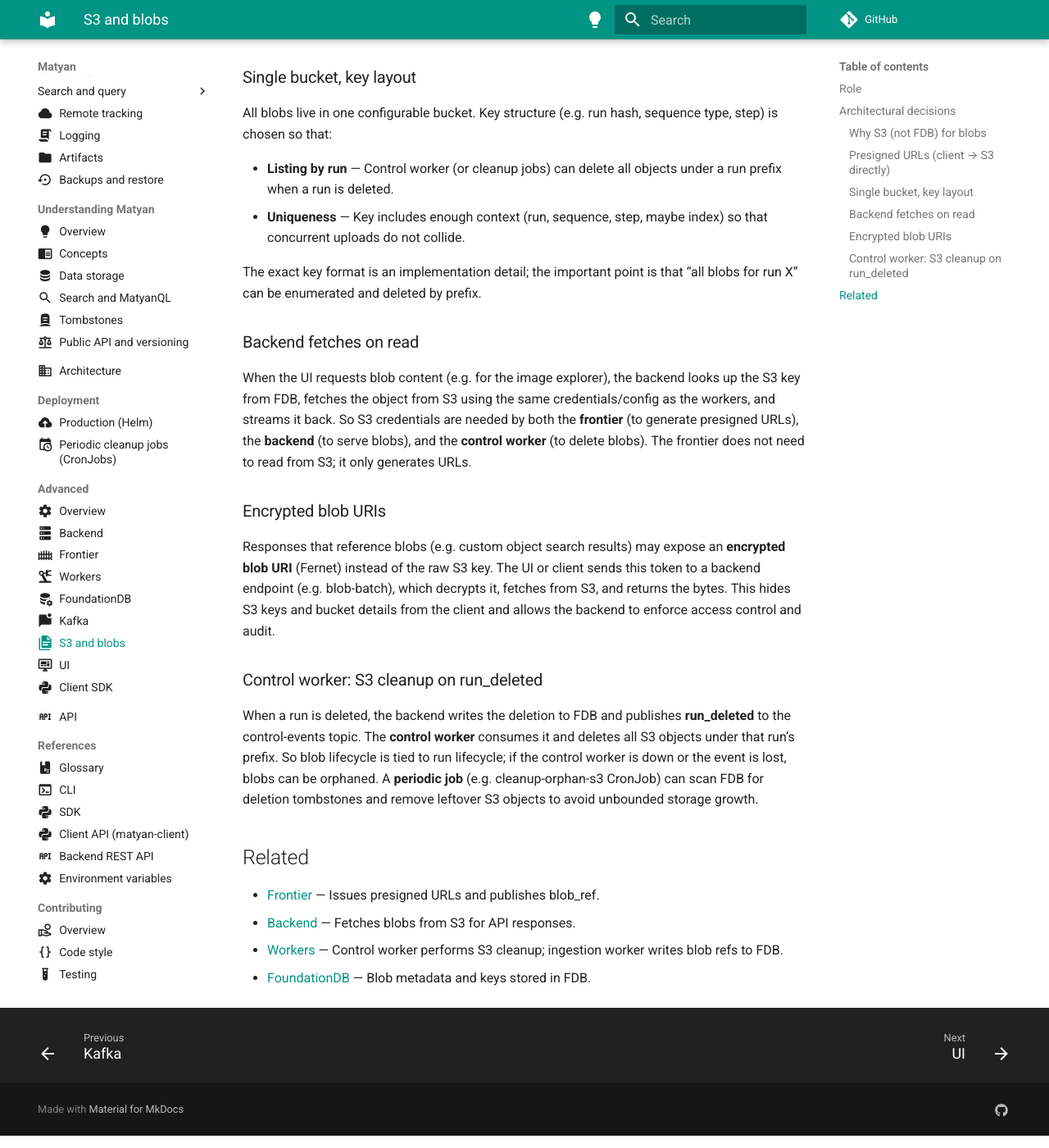
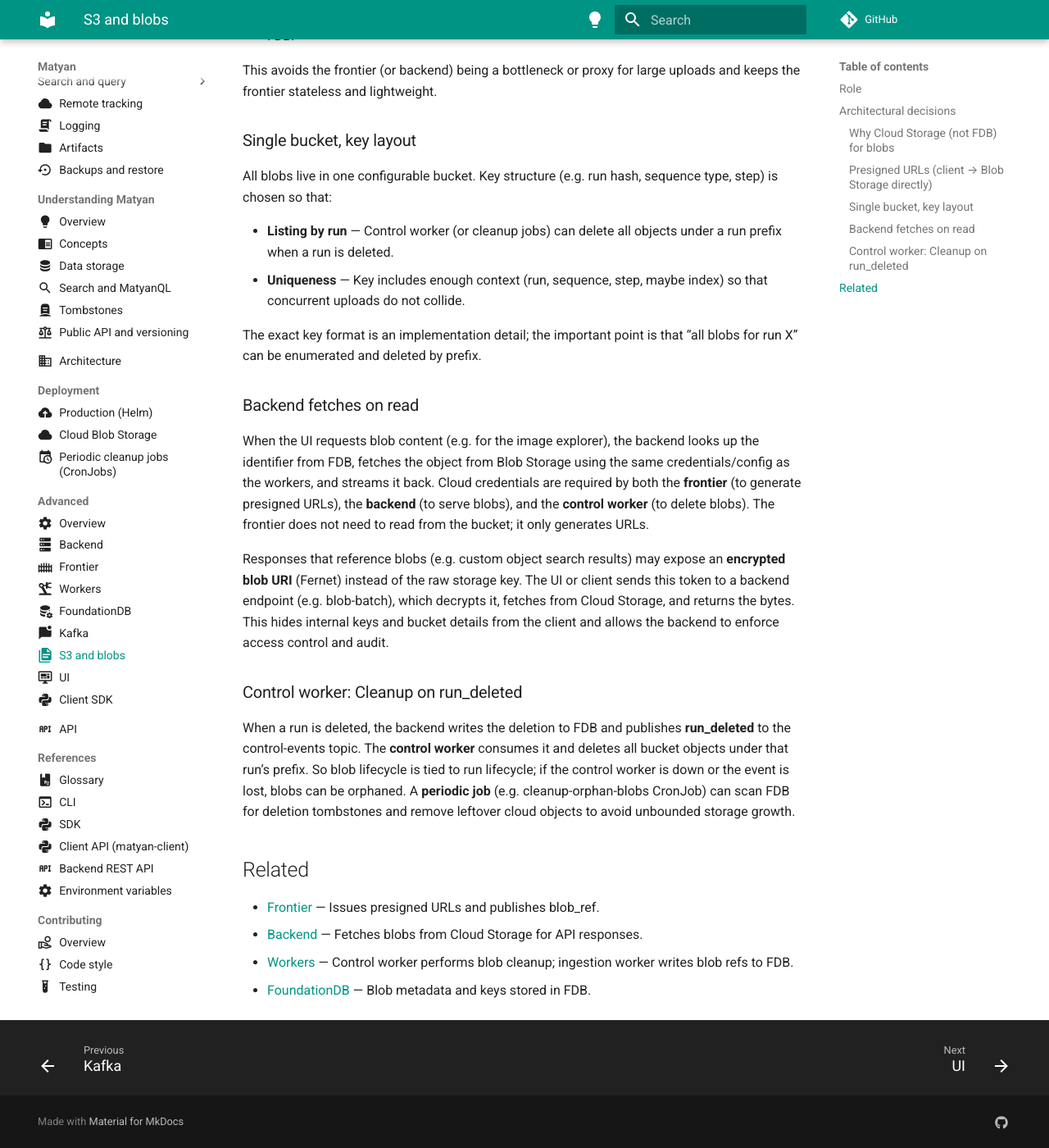
Before and after one commit to 4gt-104/matyan-core, an MkDocs documentation site: the page built from docs/advanced/s3-blobs.md, in a window 1280 px wide and 1400 px high, scrolled down 1294 px. Shown: the whole window at 82% size. Built offline with MkDocs 1.6.1 and Material for MkDocs 9.7.7, drawn with Linux system fonts in a browser that asks for light colours; comment, search, counter and statistics services are not loaded; the version menu is left out; some of the changed text lies outside the part shown.

Commit message:
feat(storage): support configurable cloud storage backends and update documentation

```diff
--- a/docs/advanced/s3-blobs.md
+++ b/docs/advanced/s3-blobs.md
@@ -2,32 +2,32 @@
 icon: material/file-document-multiple
 ---
 
-# S3 and blob storage
+# Blob Storage Overview
 
-Large binary objects (images, audio, artifacts, and other blobs) are stored in an **S3-compatible** object store. Matyan uses S3 only for **blob content**; metadata (which run, which sequence, step index) lives in **FoundationDB**. The frontier issues **presigned URLs** so clients upload directly to S3; the backend fetches from S3 when serving blob content to the UI.
+Large binary objects (images, audio, artifacts, and other blobs) are stored in an **S3-compatible** or **Google Cloud Storage (GCS)** object store. Matyan uses Blob Storage only for **blob content**; metadata (which run, which sequence, step index) lives in **FoundationDB**. The frontier issues **presigned URLs** so clients upload directly to the storage bucket; the backend fetches from the bucket when serving blob content to the UI.
 
 ## Role
 
 - **Blob storage** — Actual bytes (PNG, WAV, serialized figures, etc.) are stored in a single bucket (e.g. `matyan-artifacts`) under keys that include run and sequence identity. No blob bytes go through Kafka or the frontier.
-- **Metadata in FDB** — Run attrs and sequence metadata (including S3 key references) are written by **ingestion workers** to FDB after the client uploads and the frontier publishes a **blob_ref** to Kafka.
-- **Serving** — When the UI (or API) requests blob content (e.g. image batch, audio), the **backend** reads the S3 key from FDB, fetches the object from S3, and streams it back, often using **encrypted blob URIs** so that the client does not see raw S3 keys.
+- **Metadata in FDB** — Run attrs and sequence metadata (including Blob identifiers) are written by **ingestion workers** to FDB after the client uploads and the frontier publishes a **blob_ref** to Kafka.
+- **Serving** — When the UI (or API) requests blob content (e.g. image batch, audio), the **backend** reads the blob identifier from FDB, fetches the object from the storage backend, and streams it back, often using **encrypted blob URIs** so that the client does not see raw internal keys.
 
 ## Architectural decisions
 
-### Why S3 (not FDB) for blobs
+### Why Cloud Storage (not FDB) for blobs
 
-- **Size and cost** — FDB is optimized for smaller values and transactional reads/writes. Large blobs (megabytes) would blow up transaction size and storage cost. S3 is designed for large objects and is cheaper at scale.
-- **Streaming** — Serving a large file is a simple GET; the backend streams from S3 to the client without loading the whole object into memory. FDB would require reading the value into memory or chunking.
-- **Ecosystem** — S3 (or MinIO, RustFS, etc.) is a standard choice for ML artifacts and is often already present in data platforms. Matyan reuses it instead of inventing a custom blob store.
+- **Size and cost** — FDB is optimized for smaller values and transactional reads/writes. Large blobs (megabytes) would blow up transaction size and storage cost. Dedicated blob storage (S3/GCS) is designed for large objects and is cheaper at scale.
+- **Streaming** — Serving a large file is a simple GET; the backend streams from the bucket to the client without loading the whole object into memory. FDB would require reading the value into memory or chunking.
+- **Ecosystem** — S3, Google Cloud Storage, or MinIO are standard choices for ML artifacts and are often already present in data platforms. Matyan reuses them instead of inventing a custom blob store.
 
-### Presigned URLs (client → S3 directly)
+### Presigned URLs (client → Blob Storage directly)
 
 Clients do **not** upload blob bytes to the frontier. Instead:
 
 1. Client asks the frontier for a **presigned PUT URL** (e.g. `POST /api/v1/rest/artifacts/presign` with run id, sequence, step, etc.).
-2. Frontier generates an S3 key, creates a presigned URL with a time-limited expiry, and publishes a **blob_ref** message to Kafka (so workers can write the key into FDB).
-3. Client uploads the blob **directly to S3** using the presigned URL.
-4. Ingestion worker consumes the blob_ref and writes the S3 key (and any metadata) into FDB.
+2. Frontier generates an internal object identifier, creates a presigned URL with a time-limited expiry, and publishes a **blob_ref** message to Kafka (so workers can write the key into FDB).
+3. Client uploads the blob **directly to the Bucket** using the presigned URL.
+4. Ingestion worker consumes the blob_ref and writes the object key (and any metadata) into FDB.
 
 This avoids the frontier (or backend) being a bottleneck or proxy for large uploads and keeps the frontier stateless and lightweight.
 
@@ -42,19 +42,17 @@ The exact key format is an implementation detail; the important point is that
 
 ### Backend fetches on read
 
-When the UI requests blob content (e.g. for the image explorer), the backend looks up the S3 key from FDB, fetches the object from S3 using the same credentials/config as the workers, and streams it back. So S3 credentials are needed by both the **frontier** (to generate presigned URLs), the **backend** (to serve blobs), and the **control worker** (to delete blobs). The frontier does not need to read from S3; it only generates URLs.
+When the UI requests blob content (e.g. for the image explorer), the backend looks up the identifier from FDB, fetches the object from Blob Storage using the same credentials/config as the workers, and streams it back. Cloud credentials are required by both the **frontier** (to generate presigned URLs), the **backend** (to serve blobs), and the **control worker** (to delete blobs). The frontier does not need to read from the bucket; it only generates URLs.
 
-### Encrypted blob URIs
+Responses that reference blobs (e.g. custom object search results) may expose an **encrypted blob URI** (Fernet) instead of the raw storage key. The UI or client sends this token to a backend endpoint (e.g. blob-batch), which decrypts it, fetches from Cloud Storage, and returns the bytes. This hides internal keys and bucket details from the client and allows the backend to enforce access control and audit.
 
-Responses that reference blobs (e.g. custom object search results) may expose an **encrypted blob URI** (Fernet) instead of the raw S3 key. The UI or client sends this token to a backend endpoint (e.g. blob-batch), which decrypts it, fetches from S3, and returns the bytes. This hides S3 keys and bucket details from the client and allows the backend to enforce access control and audit.
+### Control worker: Cleanup on run_deleted
 
-### Control worker: S3 cleanup on run_deleted
-
-When a run is deleted, the backend writes the deletion to FDB and publishes **run_deleted** to the control-events topic. The **control worker** consumes it and deletes all S3 objects under that run’s prefix. So blob lifecycle is tied to run lifecycle; if the control worker is down or the event is lost, blobs can be orphaned. A **periodic job** (e.g. cleanup-orphan-s3 CronJob) can scan FDB for deletion tombstones and remove leftover S3 objects to avoid unbounded storage growth.
+When a run is deleted, the backend writes the deletion to FDB and publishes **run_deleted** to the control-events topic. The **control worker** consumes it and deletes all bucket objects under that run’s prefix. So blob lifecycle is tied to run lifecycle; if the control worker is down or the event is lost, blobs can be orphaned. A **periodic job** (e.g. cleanup-orphan-blobs CronJob) can scan FDB for deletion tombstones and remove leftover cloud objects to avoid unbounded storage growth.
 
 ## Related
 
 - [Frontier](frontier.md) — Issues presigned URLs and publishes blob_ref.
-- [Backend](backend.md) — Fetches blobs from S3 for API responses.
-- [Workers](workers.md) — Control worker performs S3 cleanup; ingestion worker writes blob refs to FDB.
+- [Backend](backend.md) — Fetches blobs from Cloud Storage for API responses.
+- [Workers](workers.md) — Control worker performs blob cleanup; ingestion worker writes blob refs to FDB.
 - [FoundationDB](foundationdb.md) — Blob metadata and keys stored in FDB.
--- a/mkdocs.yml
+++ b/mkdocs.yml
@@ -83,6 +83,7 @@ nav:
   - Architecture: architecture.md
   - Deployment:
     - Production (Helm): deployment/production.md
+    - Cloud Blob Storage: deployment/cloud-storage.md
     - Periodic cleanup jobs (CronJobs): deployment/periodic-cleanup-jobs.md
   - Advanced:
     - Overview: advanced/index.md
```
Also changed, not shown: docs/deployment/cloud-storage.md (added, +51 -0 lines), 2 other files.
